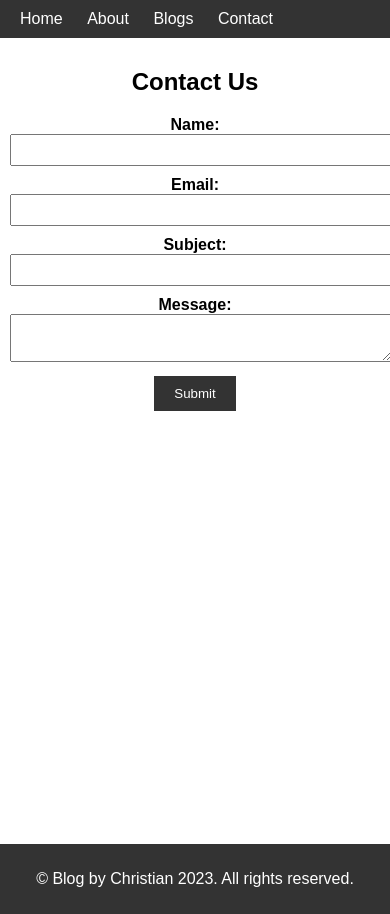
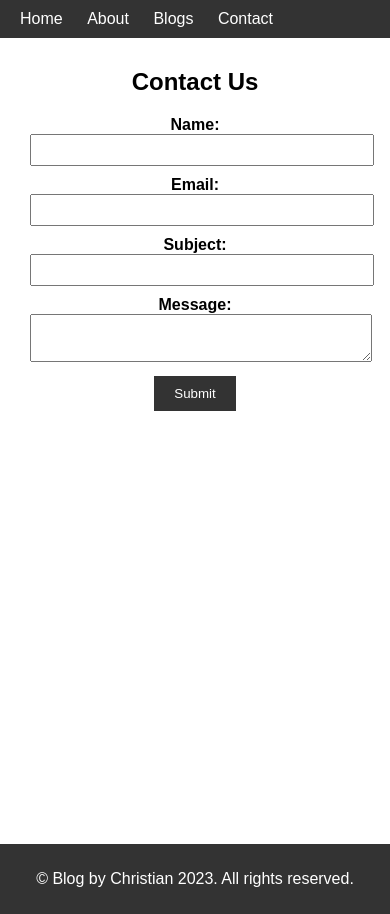
Before and after one commit to Noroff-FEU-Assignments/project-exam-1-Chrissebah, a plain HTML site: page contact.html in a window 390 px wide. Drawn offline with Linux system fonts and the light colour scheme; a web font is replaced by a local one.

Commit message:
added buttons to carousel. fixed horizontal scrolling

```diff
--- a/css/styles.css
+++ b/css/styles.css
@@ -48,6 +48,7 @@ nav ul li a {
   padding: 20px;
   margin-bottom: 10px;
 }
+
 
 #prevBtn,
 #nextBtn {
@@ -235,11 +236,21 @@ footer {
     font-size: 14px;
   }
 
-  #contact {
-    max-width: 400px;
+  .page-container {
+    overflow-x: hidden;
   }
 
-  #contactForm textarea {
-    resize: vertical;
+  #contact {
+    max-width: 100%;
+    width: auto;
+    padding: 0 20px;
+    box-sizing: border-box;
+    margin-left: auto;
+    margin-right: auto;
+    overflow-x: hidden; /* Prevent horizontal scrolling */
+  }
+
+  #contactForm {
+    max-width: 100%;
   }
 }
```
Also changed, not shown: index.html (+1 -0 lines), js/carousel.js (+29 -0 lines).
